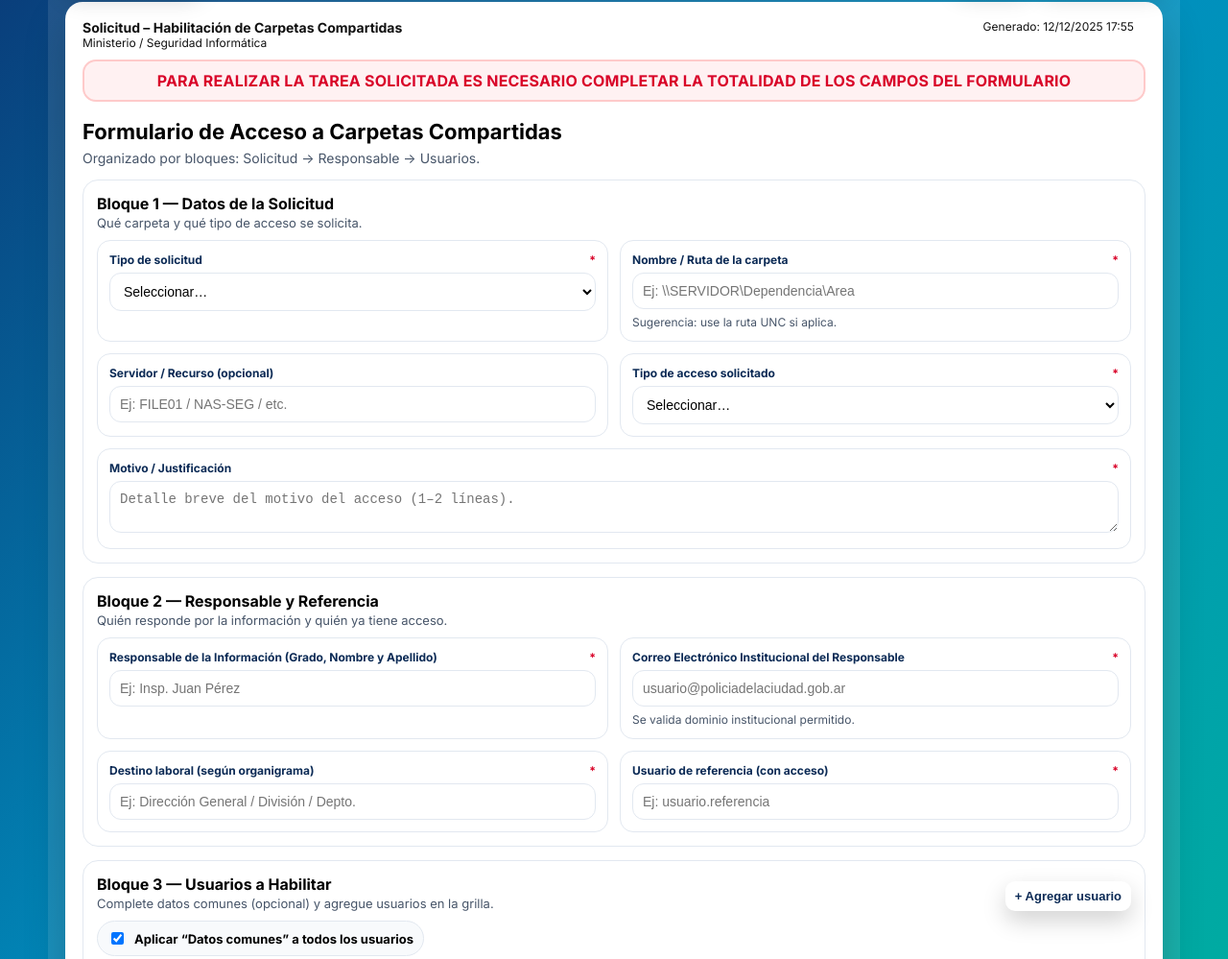
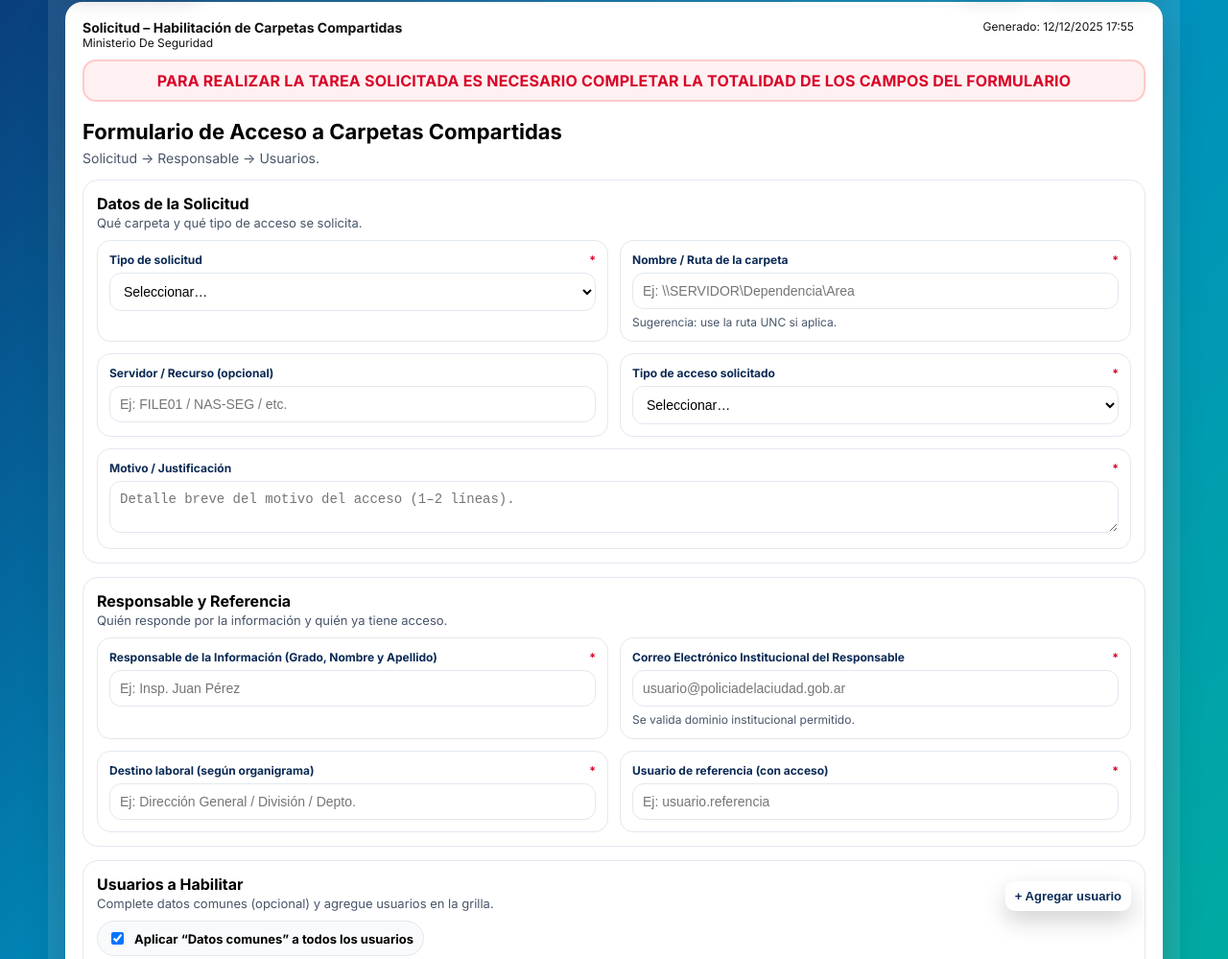
Before and after one commit to Mauri12-Tejeda/Formulario-Alta-Carpeta-Compartida, a plain HTML site: page index.html in a window 1280 px wide. Shown: the part 94-1093 px from the top of the page at 96% size. Drawn offline with Linux system fonts and the light colour scheme.

Commit message:
Update section titles and descriptions in index.html

```diff
--- a/index.html
+++ b/index.html
@@ -332,7 +332,7 @@
         <div class="pdf-header">
           <div class="meta">
             <strong>Solicitud – Habilitación de Carpetas Compartidas</strong>
-            <span>Ministerio / Seguridad Informática</span>
+            <span>Ministerio De Seguridad</span>
           </div>
           <div class="pdf-stamp" id="stamp"></div>
         </div>
@@ -343,14 +343,14 @@
 
         <div class="title">
           <h1>Formulario de Acceso a Carpetas Compartidas</h1>
-          <p>Organizado por bloques: Solicitud → Responsable → Usuarios.</p>
+          <p>Solicitud → Responsable → Usuarios.</p>
         </div>
 
         <!-- ===================== BLOQUE 1 ===================== -->
         <div class="section">
           <div class="section-head">
             <div>
-              <h2>Bloque 1 — Datos de la Solicitud</h2>
+              <h2>Datos de la Solicitud</h2>
               <div class="desc">Qué carpeta y qué tipo de acceso se solicita.</div>
             </div>
           </div>
@@ -397,7 +397,7 @@
         <div class="section">
           <div class="section-head">
             <div>
-              <h2>Bloque 2 — Responsable y Referencia</h2>
+              <h2>Responsable y Referencia</h2>
               <div class="desc">Quién responde por la información y quién ya tiene acceso.</div>
             </div>
           </div>
@@ -430,7 +430,7 @@
         <div class="section">
           <div class="section-head">
             <div>
-              <h2>Bloque 3 — Usuarios a Habilitar</h2>
+              <h2>Usuarios a Habilitar</h2>
               <div class="desc">Complete datos comunes (opcional) y agregue usuarios en la grilla.</div>
             </div>
             <div class="right">
@@ -440,7 +440,7 @@
 
           <!-- Datos comunes -->
           <div class="inline" style="margin-bottom:10px;">
-            <label class="pill" for="useCommon">
+            <label class="pill">
               <input id="useCommon" type="checkbox" checked />
               Aplicar “Datos comunes” a todos los usuarios
             </label>
```
